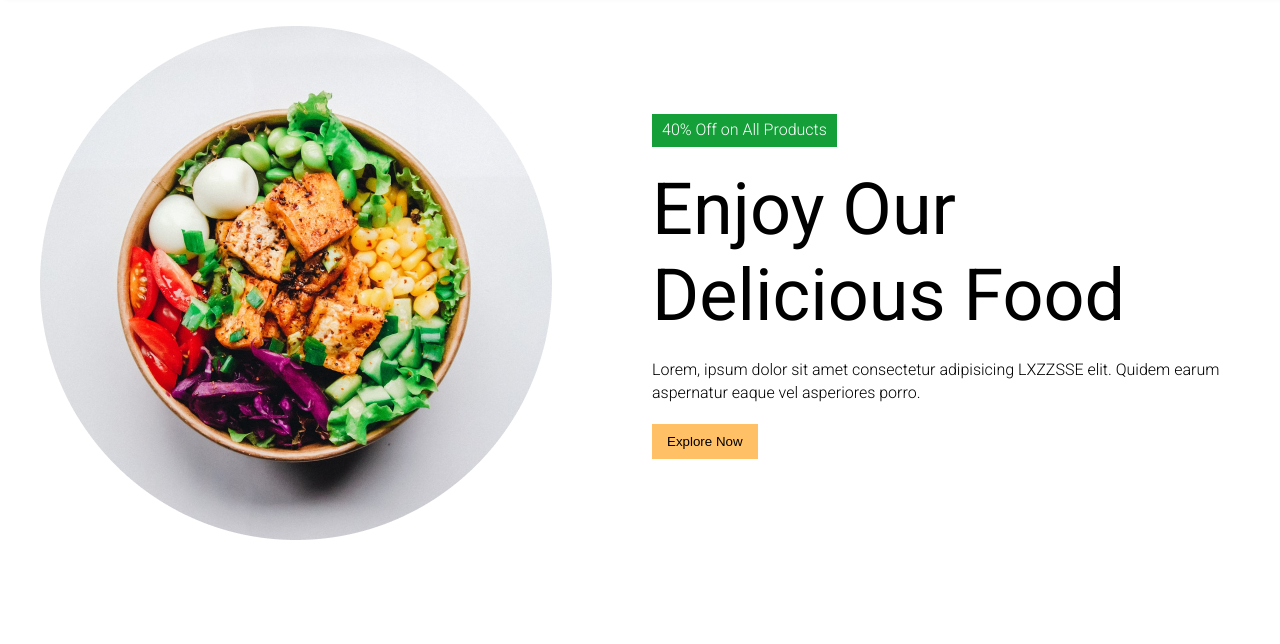
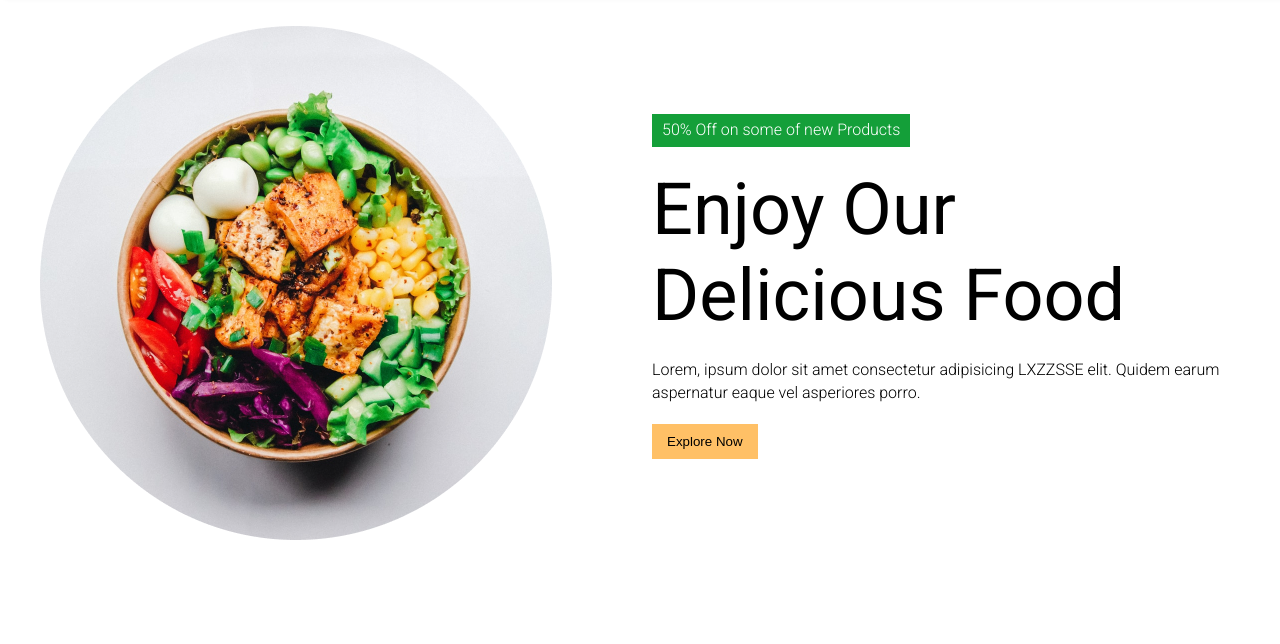
Before and after one commit to Surender2018/Restaurants, a plain HTML site: page index.html in a window 1280 px wide. Shown: the part 108-752 px from the top of the page. Drawn offline with Linux system fonts and the light colour scheme.

Commit message:
Some bugs fixed

```diff
--- a/index.html
+++ b/index.html
@@ -28,7 +28,7 @@
                 </div>
                 <div class="hero_content">
                     <div class="tag">
-                        40% Off on All Products
+                        50% Off on some of new Products
                     </div>
                     <h1>Enjoy Our Delicious Food</h1>
                     <p>Lorem, ipsum dolor sit amet consectetur adipisicing
```
